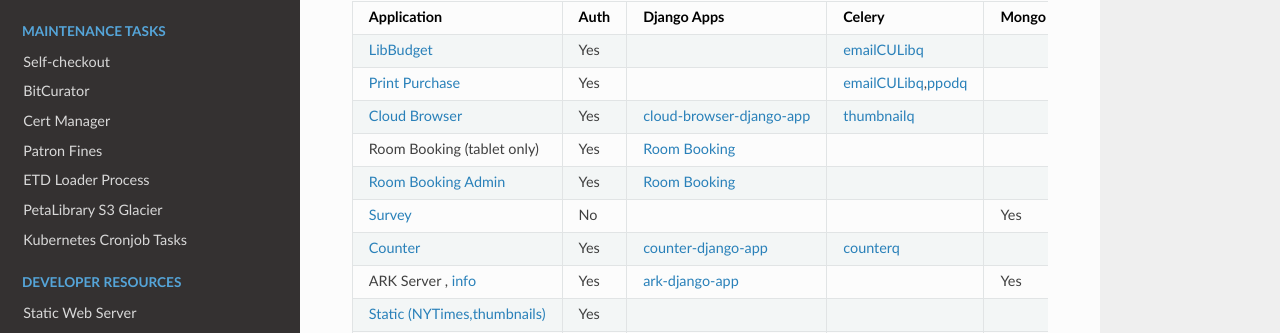
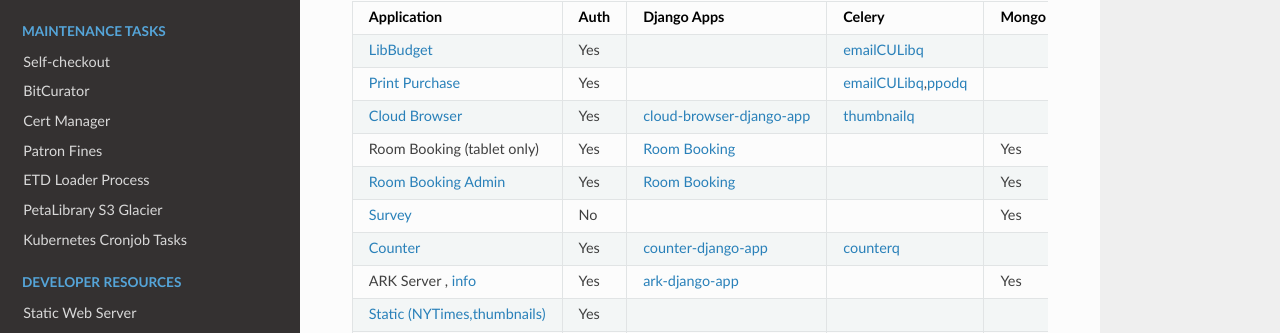
Before and after one commit to culibraries/documentation, a Sphinx documentation site: the page built from docs/pages/cybercom-dev.md, in a window 1280 px wide and 900 px high, scrolled down 2695 px. Shown: the part 119-452 px from the top of the window. Built offline with Sphinx 7.4.7 and the Read the Docs theme 2.0.0, drawn with Linux system fonts in a browser that asks for light colours.

Commit message:
roadmap to applications

```diff
--- a/docs/pages/cybercom-dev.md
+++ b/docs/pages/cybercom-dev.md
@@ -109,8 +109,8 @@
 |[LibBudget](https://libapps.colorado.edu/libbudget/)| Yes | |[emailCULibq](https://github.com/culibraries/emailCULibq)||
 |[Print Purchase](https://libapps.colorado.edu/printpurchase/)|  Yes | |[emailCULibq](https://github.com/culibraries/emailCULibq),[ppodq](https://github.com/culibraries/ppodq)| |
 |[Cloud Browser](https://libapps.colorado.edu/cloud-browser/dashboard)|Yes|[cloud-browser-django-app](https://github.com/culibraries/cloud-browser-django-app)|[thumbnailq](https://github.com/culibraries/thumbnailq) | |
-|Room Booking (tablet only)|Yes|[Room Booking](https://github.com/culibraries/room-booking-django-app) | ||
-|[Room Booking Admin](https://libapps.colorado.edu/room-booking-admin/#/) |Yes| [Room Booking](https://github.com/culibraries/room-booking-django-app)| ||
+|Room Booking (tablet only)|Yes|[Room Booking](https://github.com/culibraries/room-booking-django-app) | |Yes|
+|[Room Booking Admin](https://libapps.colorado.edu/room-booking-admin/#/) |Yes| [Room Booking](https://github.com/culibraries/room-booking-django-app)| |Yes|
 |[Survey](https://libapps.colorado.edu/survey)|No|||Yes|
 |[Counter](https://libapps.colorado.edu/reports/counter/)|Yes|[counter-django-app](https://github.com/culibraries/counter-django-app)|[counterq](https://github.com/culibraries/counterq)||
 |ARK Server , [info](https://arks.org/about/ark-naans-and-systems/)|Yes |[ark-django-app](https://github.com/culibraries/ark-django-app)||Yes|
```
